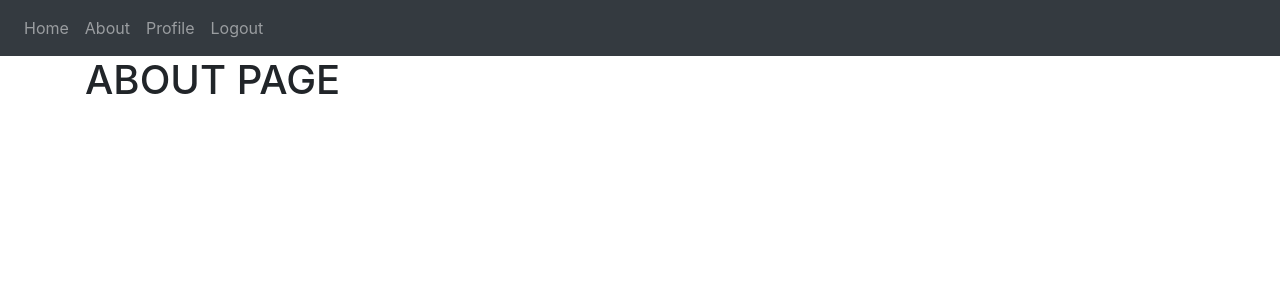
After one commit to MarkNatavio/MusicSearchEngine, a Flask app: page /about in a window 1280 px wide. The commit adds this page. Shown: the top 300 px of the page. Run offline with Flask 2, Linux system fonts and the light colour scheme; a user stored in the database is signed in; some libraries are stand-ins or nearby versions.

Commit message:
Added features
Added empty about page, set up for access to server, added .sql file

```diff
--- a/website/__init__.py
+++ b/website/__init__.py
@@ -1,7 +1,9 @@
+# import pymysql
 from flask import Flask
 from flask_sqlalchemy import SQLAlchemy
 from os import path
 from flask_login import LoginManager
+# from website import dbinfo
 
 db = SQLAlchemy()
 DB_NAME = "database.db"
@@ -9,7 +11,10 @@ DB_NAME = "database.db"
 def create_app():
     app = Flask(__name__)
     app.config['SECRET_KEY'] = 'nabhjkdsvuscbhkjnkbfacjk akavssdoib j'
+    # content = "mysql+pymysql://{0}:{1}@{2}/{3}".format(dbinfo.dbuser, dbinfo.dbpass, dbinfo.dbhost, dbinfo.dbname, pool_size=25, max_overflow=0)
+    # app.config['SQLALCHEMY_DATABASE_URI'] = content
     app.config['SQLALCHEMY_DATABASE_URI'] = f'sqlite:///{DB_NAME}'
+    db = SQLAlchemy(app)
     db.init_app(app)
 
     from .views import views
--- /dev/null
+++ b/website/dbinfo.py
@@ -0,0 +1,4 @@
+dbhost = 'MusicDatabase'
+dbuser = 'root'
+dbpass = 'password1234'
+dbname = 'MusicDB'
--- /dev/null
+++ b/website/templates/about.html
@@ -0,0 +1,6 @@
+{% extends 'base.html' %}
+{% block title %}About{% endblock %}
+
+{% block content %}
+<h1>ABOUT PAGE</h1>
+{% endblock content %}
--- a/website/templates/base.html
+++ b/website/templates/base.html
@@ -28,8 +28,9 @@
         <div class="navbar-nav">
           {% if user.is_authenticated %}
           <a class="nav-item nav-link" id="home" href="/">Home</a>
+          <a class="nav-item nav-link" id="about" href="/about">About</a>
+          <a class="nav-item nav-link" id="profile" href="/profile">Profile</a>
           <a class="nav-item nav-link" id="logout" href="/logout">Logout</a>
-          <a class="nav-item nav-link" id="profile" href="/profile">Profile</a>
           {% else %}
           <a class="nav-item nav-link" id="login" href="/login">Login</a>
           <a class="nav-item nav-link" id="signUp" href="/sign-up">Sign Up</a>
--- a/website/views.py
+++ b/website/views.py
@@ -10,6 +10,11 @@ views = Blueprint('views', __name__)
 @login_required
 def home():
   return render_template("home.html", user=current_user)
+
+@views.route('/about', methods=['GET', 'POST'])
+@login_required
+def about():
+  return render_template("about.html", user=current_user)
 
 @views.route('/profile', methods=['GET', 'POST'])
 @login_required
```
Also changed, not shown: website/database.db.
